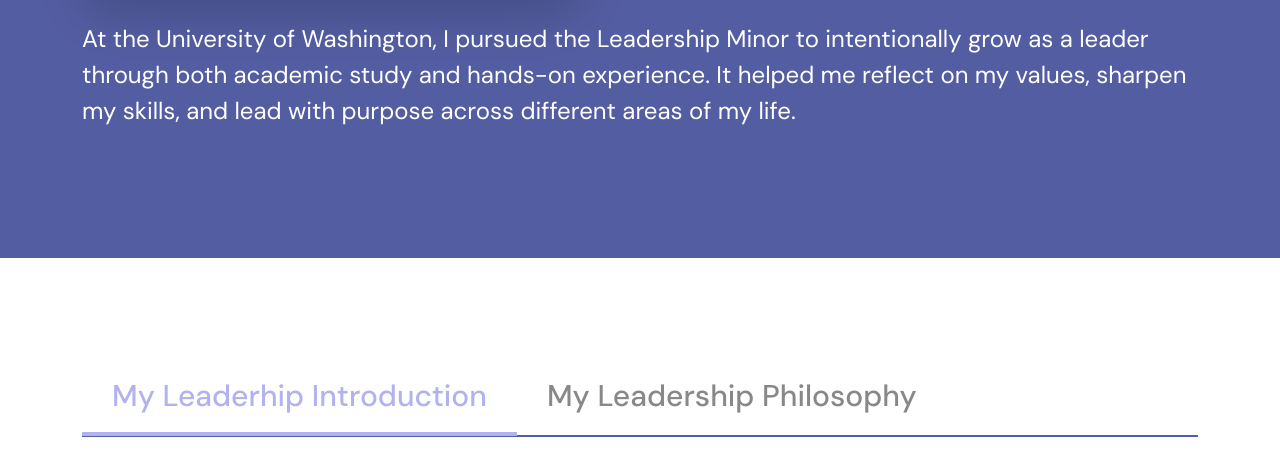
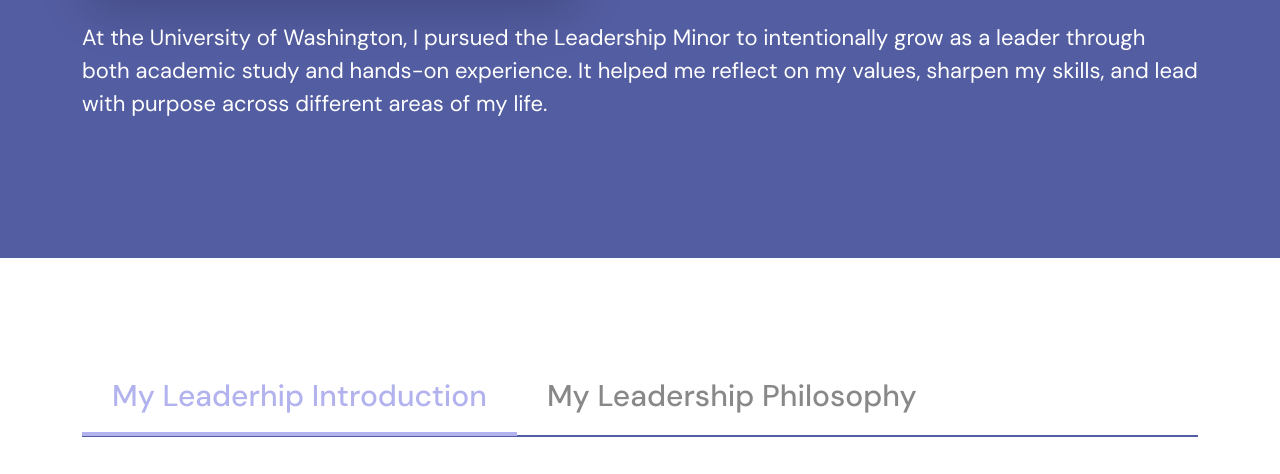
Before and after one commit to huannnguyen/huannnguyen.github.io, a plain HTML site: page pages/leadership.html in a window 1280 px wide. Shown: the part 272-746 px from the top of the page. Drawn offline with nearby package versions, Linux system fonts and the light colour scheme.

Commit message:
fixing font size

```diff
--- a/pages/leadership.html
+++ b/pages/leadership.html
@@ -31,7 +31,7 @@
     }
 
     p {
-        font-size: 24px !important;
+        font-size: 22px !important;
         color: black !important;
     }
 
```
